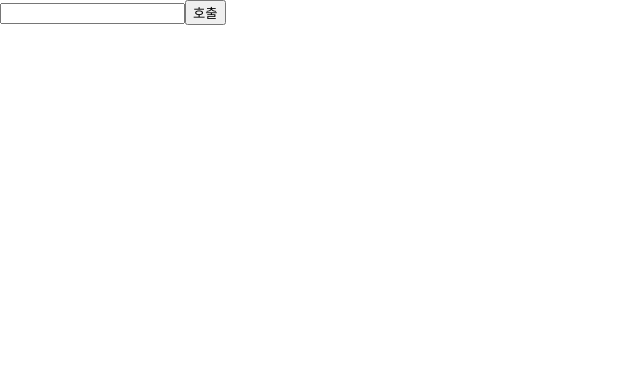
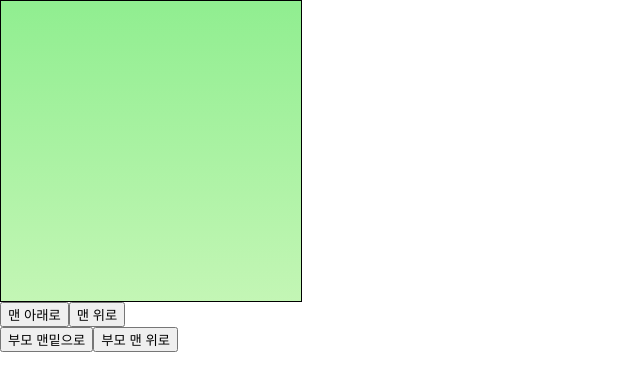
Before and after one commit to firewood3/reactapp05-routingapp, a React (Create React App) app: page / in a window 1280 px wide. Shown: the top 390 px of the page, without its empty margins (0-640 px from the left). Built offline with nearby package versions, Linux system fonts and the light colour scheme.

Commit message:
useRef, forwardRef, useImpertiveHandle

```diff
--- a/src/App.js
+++ b/src/App.js
@@ -28,13 +28,21 @@ import ScrollBoxRoot from "./scrollbox/ScrollBoxRoot";
 import ScrollBoxRoot2 from "./scrollbox/ScrollBoxRoot2";
 import EfScrollBoxRoot from "./scrollbox/EfScrollBoxRoot";
 import FancyButtonRoot from "./forwardRef/FancyInputRoot";
+import EfScrollBoxRoot2 from "./scrollbox/EfScrollBoxRoot2";
+import ChildComponent from "./forwardRef/ChildComponent";
+import ParentComponent from "./forwardRef/ParentComponent";
+import React from "react";
+import EfScrollBoxRoot3 from "./scrollbox/EfScrollBoxRoot3";
 
 function App() {
   return (
     // <EfRef2/>
     // <ValidationSample4/>
     // <EfValidationSample4/>
-    <FancyButtonRoot/>
+    // <FancyButtonRoot/>
+    // <EfScrollBoxRoot2/>
+    // <ParentComponent/>
+    <EfScrollBoxRoot3/>
   );
 }
 
--- /dev/null
+++ b/src/forwardRef/ChildComponent.js
@@ -0,0 +1,24 @@
+import React, {forwardRef, useEffect, useImperativeHandle, useState} from 'react';
+
+const ChildComponent = forwardRef((props, ref) => {
+  const [rowId, setRowId] = useState({});
+
+  useEffect(()=> {
+    setRowId({id:5});
+  }, []);
+
+  useImperativeHandle(ref, ()=> ({
+    getId: () => rowId,
+    getAlert() {
+      alert('getAlert from Child');
+    }
+  }));
+
+  return (
+    <div>
+      Hi~~
+    </div>
+  );
+});
+
+export default ChildComponent;
--- /dev/null
+++ b/src/forwardRef/ParentComponent.js
@@ -0,0 +1,17 @@
+import React, {useRef} from 'react';
+import ChildComponent from "./ChildComponent";
+
+const ParentComponent = () => {
+  const refChild = useRef(null);
+  const handleOnClick = () => {
+    console.log(refChild);
+  };
+  return (
+    <div>
+      <ChildComponent ref={refChild}/>
+      <button onClick={handleOnClick}>부모에서 자식 메소드 호출</button>
+    </div>
+  );
+};
+
+export default ParentComponent;
--- /dev/null
+++ b/src/scrollbox/EfScrollBox2.js
@@ -0,0 +1,29 @@
+import React, {forwardRef, useEffect, useImperativeHandle} from 'react';
+import './ScrollBox.css';
+
+const EfScrollBox2 = forwardRef((props, ref) => {
+
+  let refBox = null;
+
+  const scrollToBottom = () => {
+    const {scrollHeight, clientHeight} = refBox;
+    refBox.scrollTop = scrollHeight - clientHeight;
+  };
+
+  useImperativeHandle(ref,()=> {
+    return {
+      scrollToBottom
+    }
+  });
+
+  return (
+    <div>
+      <div className={'outer'} ref={(ref)=>{refBox = ref}}>
+        <div className={'inner'}></div>
+      </div>
+      <button onClick={scrollToBottom}>맨 밑으로</button>
+    </div>
+  );
+});
+
+export default EfScrollBox2;
--- /dev/null
+++ b/src/scrollbox/EfScrollBox3.js
@@ -0,0 +1,35 @@
+import React, {forwardRef, useImperativeHandle, useRef} from 'react';
+import './ScrollBox.css';
+const EfScrollBox3 = forwardRef((props, ref) => {
+
+  const refOuterBox = useRef();
+
+  const scrollToBottom = () => {
+    const {scrollHeight, clientHeight} = refOuterBox.current;
+    refOuterBox.current.scrollTop = scrollHeight - clientHeight;
+  };
+
+  const scrollToTop = () => {
+    refOuterBox.current.scrollTop = 0;
+  };
+
+  useImperativeHandle(ref, ()=> {
+    return {
+      scrollToBottom,
+      scrollToTop
+    };
+  });
+
+  return (
+    <div>
+      <div className={'outer'} ref={refOuterBox}>
+        <div className={'inner'}/>
+      </div>
+      <button onClick={scrollToBottom}>맨 아래로</button>
+      <button onClick={scrollToTop}>맨 위로</button>
+    </div>
+  );
+});
+
+
+export default EfScrollBox3;
--- /dev/null
+++ b/src/scrollbox/EfScrollBoxRoot2.js
@@ -0,0 +1,23 @@
+import React, {useCallback, useRef} from 'react';
+import EfScrollBox2 from "./EfScrollBox2";
+
+const EfScrollBoxRoot2 = () => {
+
+  const refChild = useRef(null);
+  // let refChild = null;
+
+  const childScrollToBottom = () => {
+    console.log(refChild);
+    // refChild.scrollToBottom();
+    refChild.current.scrollToBottom();
+  }
+
+  return (
+    <div>
+      <EfScrollBox2 ref={refChild}/>
+      <button onClick={childScrollToBottom}>부모 컴포넌트 맨 밑으로</button>
+    </div>
+  );
+};
+
+export default EfScrollBoxRoot2;
--- /dev/null
+++ b/src/scrollbox/EfScrollBoxRoot3.js
@@ -0,0 +1,25 @@
+import React, {useRef} from 'react';
+import EfScrollBox3 from "./EfScrollBox3";
+
+const EfScrollBoxRoot3 = () => {
+
+  const refScrollBox = useRef();
+
+  const scrollToBottom = () => {
+    refScrollBox.current.scrollToBottom();
+  };
+
+  const scrollToTop = () => {
+    refScrollBox.current.scrollToTop();
+  };
+
+  return (
+    <div>
+      <EfScrollBox3 ref={refScrollBox}/>
+      <button onClick={scrollToBottom}>부모 맨밑으로</button>
+      <button onClick={scrollToTop}>부모 맨 위로</button>
+    </div>
+  );
+};
+
+export default EfScrollBoxRoot3;
```
